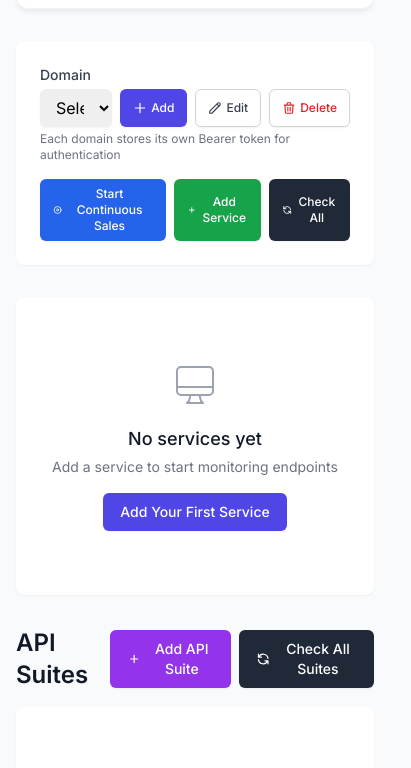
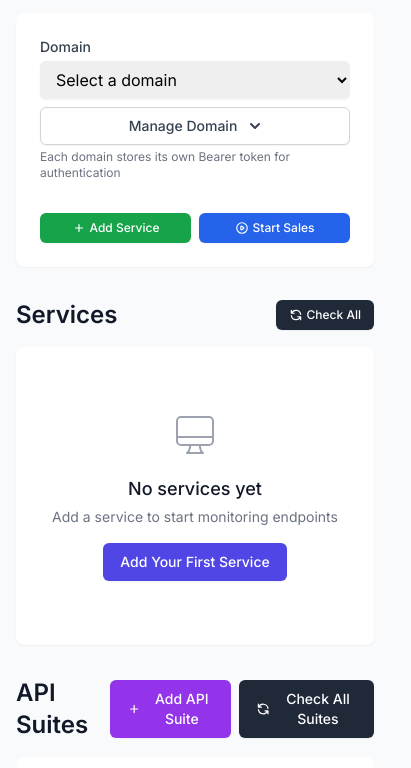
Before and after one commit to Ashbinbiju/Test, a website: page index.html in a window 390 px wide. Shown: the part 573-1341 px from the top of the page, 411 px wide, since content can reach past the window. Drawn offline with nearby package versions, Linux system fonts and the light colour scheme.

Commit message:
Update index.html

```diff
--- a/index.html
+++ b/index.html
@@ -6,6 +6,8 @@
   <title>RCAPI TEST</title>
   <link href="https://cdn.jsdelivr.net/npm/tailwindcss@2.2.19/dist/tailwind.min.css" rel="stylesheet">
   <link href="https://fonts.googleapis.com/css2?family=Inter:wght@300;400;500;600;700&display=swap" rel="stylesheet">
+  <!-- Alpine JS for dropdown interactivity -->
+  <script defer src="https://unpkg.com/alpinejs@3.x.x/dist/cdn.min.js"></script>
   <style>
     /* Styles for spinner and service card status */
     .spinner {
@@ -173,11 +175,11 @@
 <body>
   <div class="min-h-screen flex flex-col">
     <!-- Header -->
-    <header class="bg-white shadow-lg sticky top-0 z-10"> <!-- More pronounced shadow for header -->
+    <header class="bg-white shadow-lg sticky top-0 z-10">
       <div class="max-w-7xl mx-auto px-4 sm:px-6 lg:px-8 py-4">
-        <div class="flex justify-between items-center">
+        <div class="flex flex-col sm:flex-row justify-between items-center space-y-4 sm:space-y-0">
           <div class="flex items-center space-x-3">
-            <div class="bg-gradient-to-r from-indigo-500 to-purple-600 p-2 rounded-lg shadow-xl"> <!-- Updated gradient for header icon -->
+            <div class="bg-gradient-to-r from-indigo-500 to-purple-600 p-2 rounded-lg shadow-xl">
               <svg xmlns="http://www.w3.org/2000/svg" class="h-6 w-6 text-white" fill="none" viewBox="0 0 24 24" stroke="currentColor">
                 <path stroke-linecap="round" stroke-linejoin="round" stroke-width="2" d="M5 12h14M5 12a2 2 0 012-2V6a2 2 0 012-2h14a2 2 0 012 2v4a2 2 0 01-2 2M5 12a2 2 0 002 2v4a2 2 0 002 2h14a2 2 0 002-2v-4a2 2 0 00-2-2m-2-4h.01M17 16h.01" />
               </svg>
@@ -242,64 +244,58 @@
         <!-- Domain Selection -->
         <div class="bg-white rounded-lg shadow-sm p-6 mb-8">
           <div class="flex flex-col md:flex-row md:items-center md:justify-between space-y-4 md:space-y-0">
-            <div class="w-full md:w-2/3">
+            <div class="w-full md:flex-grow">
               <label for="domain-select" class="block text-sm font-medium text-gray-700 mb-1">Domain</label>
-              <div class="flex space-x-2">
+              <div class="flex flex-col sm:flex-row sm:space-x-2 space-y-2 sm:space-y-0">
                 <select id="domain-select" class="flex-grow block w-full rounded-md border-gray-300 shadow-sm focus:border-indigo-500 focus:ring-indigo-500 sm:text-sm px-3 py-2">
                   <option value="" disabled selected>Select a domain</option>
                 </select>
-                <div class="flex space-x-2">
-                  <button id="add-domain-btn" class="inline-flex items-center px-3 py-1.5 border border-transparent text-xs font-medium rounded-md shadow-sm text-white bg-indigo-600 hover:bg-indigo-700 focus:outline-none focus:ring-2 focus:ring-offset-2 focus:ring-indigo-500">
-                    <svg xmlns="http://www.w3.org/2000/svg" class="h-3.5 w-3.5 mr-1" fill="none" viewBox="0 0 24 24" stroke="currentColor">
-                      <path stroke-linecap="round" stroke-linejoin="round" stroke-width="2" d="M12 4v16m8-8H4" />
-                    </svg>
-                    Add
-                  </button>
-                  <button id="edit-domain-btn" class="inline-flex items-center px-3 py-1.5 border border-gray-300 text-xs font-medium rounded-md shadow-sm text-gray-700 bg-white hover:bg-gray-50 focus:outline-none focus:ring-2 focus:ring-offset-2 focus:ring-indigo-500">
-                    <svg xmlns="http://www.w3.org/2000/svg" class="h-3.5 w-3.5 mr-1" fill="none" viewBox="0 0 24 24" stroke="currentColor">
-                      <path stroke-linecap="round" stroke-linejoin="round" stroke-width="2" d="M15.232 5.232l3.536 3.536m-2.036-5.036a2.5 2.5 0 113.536 3.536L6.5 21.036H3v-3.572L16.732 3.732z" />
-                    </svg>
-                    Edit
-                  </button>
-                  <button id="delete-domain-btn" class="inline-flex items-center px-3 py-1.5 border border-gray-300 text-xs font-medium rounded-md shadow-sm text-red-600 bg-white hover:bg-red-50 focus:outline-none focus:ring-2 focus:ring-offset-2 focus:ring-red-500">
-                    <svg xmlns="http://www.w3.org/2000/svg" class="h-3.5 w-3.5 mr-1" fill="none" viewBox="0 0 24 24" stroke="currentColor">
-                      <path stroke-linecap="round" stroke-linejoin="round" stroke-width="2" d="M19 7l-.867 12.142A2 2 0 0116.138 21H7.862a2 2 0 01-1.995-1.858L5 7m5 4v6m4-6v6m1-10V4a1 1 0 00-1-1h-4a1 1 0 00-1 1v3M4 7h16" />
-                    </svg>
-                    Delete
-                  </button>
+                <!-- Dropdown for Domain Management -->
+                <div x-data="{ open: false }" class="relative inline-block text-left">
+                  <div>
+                    <button @click="open = !open" type="button" class="inline-flex justify-center w-full rounded-md border border-gray-300 shadow-sm px-4 py-2 bg-white text-sm font-medium text-gray-700 hover:bg-gray-50 focus:outline-none focus:ring-2 focus:ring-offset-2 focus:ring-indigo-500" id="menu-button" aria-expanded="true" aria-haspopup="true">
+                      Manage Domain
+                      <svg class="-mr-1 ml-2 h-5 w-5" xmlns="http://www.w3.org/2000/svg" viewBox="0 0 20 20" fill="currentColor" aria-hidden="true">
+                        <path fill-rule="evenodd" d="M5.293 7.293a1 1 0 011.414 0L10 10.586l3.293-3.293a1 1 0 111.414 1.414l-4 4a1 1 0 01-1.414 0l-4-4a1 1 0 010-1.414z" clip-rule="evenodd" />
+                      </svg>
+                    </button>
+                  </div>
+                  <div x-show="open" @click.away="open = false" x-transition class="origin-top-right absolute right-0 mt-2 w-56 rounded-md shadow-lg bg-white ring-1 ring-black ring-opacity-5 focus:outline-none" role="menu" aria-orientation="vertical" aria-labelledby="menu-button" tabindex="-1">
+                    <div class="py-1" role="none">
+                      <a href="#" id="add-domain-btn-dropdown" class="text-gray-700 block px-4 py-2 text-sm hover:bg-gray-100" role="menuitem" tabindex="-1">Add New Domain</a>
+                      <a href="#" id="edit-domain-btn-dropdown" class="text-gray-700 block px-4 py-2 text-sm hover:bg-gray-100" role="menuitem" tabindex="-1">Edit Selected</a>
+                      <a href="#" id="delete-domain-btn-dropdown" class="text-red-700 block px-4 py-2 text-sm hover:bg-red-50" role="menuitem" tabindex="-1">Delete Selected</a>
+                    </div>
+                  </div>
                 </div>
               </div>
               <p class="mt-1 text-xs text-gray-500">Each domain stores its own Bearer token for authentication</p>
             </div>
-            <div class="flex space-x-2">
-              <button id="continuous-transaction-btn" class="inline-flex items-center px-3 py-1.5 border border-transparent text-xs font-medium rounded-md shadow-sm text-white bg-blue-600 hover:bg-blue-700 focus:outline-none focus:ring-2 focus:ring-offset-2 focus:ring-blue-500">
-                <svg xmlns="http://www.w3.org/2000/svg" class="h-3.5 w-3.5 mr-1" fill="none" viewBox="0 0 24 24" stroke="currentColor" stroke-width="2">
-                  <path stroke-linecap="round" stroke-linejoin="round" d="M14.752 11.168l-3.197-2.132A1 1 0 0010 9.87v4.263a1 1 0 001.555.832l3.197-2.132a1 1 0 000-1.664z" />
-                  <path stroke-linecap="round" stroke-linejoin="round" d="M21 12a9 9 0 11-18 0 9 9 0 0118 0z" />
-                </svg>
-                Start Continuous Sales
+            <div class="flex space-x-2 pt-4 md:pt-0 md:pl-4">
+              <button id="add-service-btn" class="flex-1 sm:flex-initial inline-flex items-center justify-center px-3 py-1.5 border border-transparent text-xs font-medium rounded-md shadow-sm text-white bg-green-600 hover:bg-green-700 focus:outline-none focus:ring-2 focus:ring-offset-2 focus:ring-green-500">
+                <svg xmlns="http://www.w3.org/2000/svg" class="h-3.5 w-3.5 mr-1" fill="none" viewBox="0 0 24 24" stroke="currentColor"><path stroke-linecap="round" stroke-linejoin="round" stroke-width="2" d="M12 6v6m0 0v6m0-6h6m-6 0H6" /></svg>
+                <span>Add Service</span>
               </button>
-              <button id="add-service-btn" class="inline-flex items-center px-3 py-1.5 border border-transparent text-xs font-medium rounded-md shadow-sm text-white bg-green-600 hover:bg-green-700 focus:outline-none focus:ring-2 focus:ring-offset-2 focus:ring-green-500">
-                <svg xmlns="http://www.w3.org/2000/svg" class="h-3.5 w-3.5 mr-1" fill="none" viewBox="0 0 24 24" stroke="currentColor">
-                  <path stroke-linecap="round" stroke-linejoin="round" stroke-width="2" d="M12 6v6m0 0v6m0-6h6m-6 0H6" />
-                </svg>
-                Add Service
+              <button id="continuous-transaction-btn" class="flex-1 sm:flex-initial inline-flex items-center justify-center px-3 py-1.5 border border-transparent text-xs font-medium rounded-md shadow-sm text-white bg-blue-600 hover:bg-blue-700 focus:outline-none focus:ring-2 focus:ring-offset-2 focus:ring-blue-500">
+                <svg xmlns="http://www.w3.org/2000/svg" class="h-3.5 w-3.5 mr-1" fill="none" viewBox="0 0 24 24" stroke="currentColor" stroke-width="2"><path stroke-linecap="round" stroke-linejoin="round" d="M14.752 11.168l-3.197-2.132A1 1 0 0010 9.87v4.263a1 1 0 001.555.832l3.197-2.132a1 1 0 000-1.664z" /><path stroke-linecap="round" stroke-linejoin="round" d="M21 12a9 9 0 11-18 0 9 9 0 0118 0z" /></svg>
+                <span>Start Sales</span>
               </button>
+            </div>
+          </div>
+        </div>
+
+        <!-- Notification Settings Placeholder -->
+        <div id="notification-settings-placeholder" class="hidden"></div>
+
+        <!-- Services Grid -->
+        <div id="services-container" class="mb-8">
+          <div class="flex justify-between items-center mb-4">
+              <h2 class="text-2xl font-semibold text-gray-900">Services</h2>
               <button id="check-all-btn" class="inline-flex items-center px-3 py-1.5 border border-transparent text-xs font-medium rounded-md shadow-sm text-white bg-gray-800 hover:bg-gray-900 focus:outline-none focus:ring-2 focus:ring-offset-2 focus:ring-gray-500">
-                <svg xmlns="http://www.w3.org/2000/svg" class="h-3.5 w-3.5 mr-1" fill="none" viewBox="0 0 24 24" stroke="currentColor">
-                  <path stroke-linecap="round" stroke-linejoin="round" stroke-width="2" d="M4 4v5h.582m15.356 2A8.001 8.001 0 004.582 9m0 0H9m11 11v-5h-.581m0 0a8.003 8.003 0 01-15.357-2m15.357 2H15" />
-                </svg>
+                <svg xmlns="http://www.w3.org/2000/svg" class="h-3.5 w-3.5 mr-1" fill="none" viewBox="0 0 24 24" stroke="currentColor"><path stroke-linecap="round" stroke-linejoin="round" stroke-width="2" d="M4 4v5h.582m15.356 2A8.001 8.001 0 004.582 9m0 0H9m11 11v-5h-.581m0 0a8.003 8.003 0 01-15.357-2m15.357 2H15" /></svg>
                 Check All
               </button>
-            </div>
-          </div>
-        </div>
-
-        <!-- Notification Settings Placeholder -->
-        <div id="notification-settings-placeholder" class="hidden"></div>
-
-        <!-- Services Grid -->
-        <div id="services-container" class="mb-8">
+          </div>
           <div id="services-grid" class="grid grid-cols-1 md:grid-cols-2 lg:grid-cols-3 gap-6"></div>
           <div id="empty-state" class="text-center py-16 bg-white rounded-lg shadow-sm hidden">
             <svg xmlns="http://www.w3.org/2000/svg" class="h-12 w-12 mx-auto text-gray-400 mb-4" fill="none" viewBox="0 0 24 24" stroke="currentColor">
@@ -319,15 +315,11 @@
             <h2 class="text-2xl font-semibold text-gray-900">API Suites</h2>
             <div class="flex space-x-2">
               <button id="add-api-suite-btn" class="inline-flex items-center px-4 py-2 border border-transparent text-sm font-medium rounded-md shadow-sm text-white bg-purple-600 hover:bg-purple-700 focus:outline-none focus:ring-2 focus:ring-offset-2 focus:ring-purple-500">
-                <svg xmlns="http://www.w3.org/2000/svg" class="h-5 w-5 mr-2" fill="none" viewBox="0 0 24 24" stroke="currentColor">
-                  <path stroke-linecap="round" stroke-linejoin="round" stroke-width="2" d="M12 6v6m0 0v6m0-6h6m-6 0H6" />
-                </svg>
+                <svg xmlns="http://www.w3.org/2000/svg" class="h-5 w-5 mr-2" fill="none" viewBox="0 0 24 24" stroke="currentColor"><path stroke-linecap="round" stroke-linejoin="round" stroke-width="2" d="M12 6v6m0 0v6m0-6h6m-6 0H6" /></svg>
                 Add API Suite
               </button>
               <button id="check-all-api-suites-btn" class="inline-flex items-center px-4 py-2 border border-transparent text-sm font-medium rounded-md shadow-sm text-white bg-gray-800 hover:bg-gray-900 focus:outline-none focus:ring-2 focus:ring-offset-2 focus:ring-gray-500">
-                <svg xmlns="http://www.w3.org/2000/svg" class="h-5 w-5 mr-2" fill="none" viewBox="0 0 24 24" stroke="currentColor">
-                  <path stroke-linecap="round" stroke-linejoin="round" stroke-width="2" d="M4 4v5h.582m15.356 2A8.001 8.001 0 004.582 9m0 0H9m11 11v-5h-.581m0 0a8.003 8.003 0 01-15.357-2m15.357 2H15" />
-                </svg>
+                <svg xmlns="http://www.w3.org/2000/svg" class="h-5 w-5 mr-2" fill="none" viewBox="0 0 24 24" stroke="currentColor"><path stroke-linecap="round" stroke-linejoin="round" stroke-width="2" d="M4 4v5h.582m15.356 2A8.001 8.001 0 004.582 9m0 0H9m11 11v-5h-.581m0 0a8.003 8.003 0 01-15.357-2m15.357 2H15" /></svg>
                 Check All Suites
               </button>
             </div>
@@ -1053,10 +1045,6 @@
       // Update domain count
       document.getElementById('domain-count').textContent = `${domains.length} domain${domains.length !== 1 ? 's' : ''}`;
 
-      // Enable/disable edit and delete buttons based on whether a domain is selected
-      const hasSelectedDomain = !!getSelectedDomain();
-      document.getElementById('edit-domain-btn').disabled = !hasSelectedDomain;
-      document.getElementById('delete-domain-btn').disabled = !hasSelectedDomain;
     }
 
     function renderServices() {
@@ -2139,7 +2127,7 @@
         if (customer && customer.customerNumber) payload.customer = { customerNumber: customer.customerNumber };
         if (eventId) payload.event = { id: eventId };
 
-        return { payload, saleDataForRefund: { items: selectedItems, eventId, registerInfo, customerNumber: payload.customer?.customerNumber, totalAmount: payload.totalAmount } };
+        return { payload, saleDataForRefund: { items: selectedItems, eventId, registerInfo, customerNumber: payload.customer?.customerNumber } };
     }
 
     function createRefundPayloadJS(saleToRefund, payModeId, taxes) {
@@ -2262,7 +2250,9 @@
                 const selectedItems = [...availableItems].sort(() => 0.5 - Math.random()).slice(0, numItems);
                 logToModal(`Selected ${selectedItems.length} item(s): ${selectedItems.map(i => i.name).join(', ')}`);
 
+                if (registers.length === 0) throw new Error("No registers found for this domain.");
                 const registerInfo = registers[Math.floor(Math.random() * registers.length)];
+
                 const eventId = events.length > 0 ? events[Math.floor(Math.random() * events.length)].id : null;
 
                 const { payload, saleDataForRefund } = createSalePayloadJS(selectedItems, eventId, payModeId, registerInfo, taxes, customers);
@@ -2308,7 +2298,7 @@
                 <path stroke-linecap="round" stroke-linejoin="round" d="M14.752 11.168l-3.197-2.132A1 1 0 0010 9.87v4.263a1 1 0 001.555.832l3.197-2.132a1 1 0 000-1.664z" />
                 <path stroke-linecap="round" stroke-linejoin="round" d="M21 12a9 9 0 11-18 0 9 9 0 0118 0z" />
             </svg>
-            Start Continuous Sales
+            <span>Start Sales</span>
         `;
         btn.classList.remove('bg-red-600', 'hover:bg-red-700');
         btn.classList.add('bg-blue-600', 'hover:bg-blue-700');
@@ -2326,6 +2316,7 @@
 
       // Environment switching
       document.getElementById('beta-env').addEventListener('click', () => {
+        stopContinuousTransactions();
         state.currentEnv = 'beta';
         stopAllAutoChecks();
         saveState();
@@ -2335,6 +2326,7 @@
       });
 
       document.getElementById('uat-env').addEventListener('click', () => {
+        stopContinuousTransactions();
         state.currentEnv = 'uat';
         stopAllAutoChecks();
         saveState();
@@ -2344,6 +2336,7 @@
       });
 
       document.getElementById('live-env').addEventListener('click', () => {
+        stopContinuousTransactions();
         state.currentEnv = 'production';
         stopAllAutoChecks();
         saveState();
@@ -2354,6 +2347,7 @@
 
       // Domain selection
       document.getElementById('domain-select').addEventListener('change', (e) => {
+        stopContinuousTransactions();
         getCurrentEnvData().selectedDomainId = e.target.value;
         stopAllAutoChecks();
         saveState();
@@ -2361,19 +2355,10 @@
         setupAutoChecks();
       });
 
-      // Domain modal
-      document.getElementById('add-domain-btn').addEventListener('click', function() {
-        console.log('Add domain button clicked');
-        openDomainModal();
-      });
-
-      document.getElementById('edit-domain-btn').addEventListener('click', function() {
-        console.log('Edit domain button clicked');
-        const domain = getSelectedDomain();
-        if (domain) openDomainModal(domain.id);
-      });
-
-      document.getElementById('delete-domain-btn').addEventListener('click', deleteDomain);
+      // Domain modal dropdown buttons
+      document.getElementById('add-domain-btn-dropdown').addEventListener('click', (e) => { e.preventDefault(); openDomainModal(); });
+      document.getElementById('edit-domain-btn-dropdown').addEventListener('click', (e) => { e.preventDefault(); const domain = getSelectedDomain(); if (domain) openDomainModal(domain.id); });
+      document.getElementById('delete-domain-btn-dropdown').addEventListener('click', (e) => { e.preventDefault(); deleteDomain(); });
 
       document.getElementById('close-domain-modal').addEventListener('click', closeDomainModal);
       document.getElementById('cancel-domain-btn').addEventListener('click', closeDomainModal);
@@ -2715,7 +2700,7 @@
               <path stroke-linecap="round" stroke-linejoin="round" d="M21 12a9 9 0 11-18 0 9 9 0 0118 0z" />
               <path stroke-linecap="round" stroke-linejoin="round" d="M9 10h.01M15 10h.01M9 14h.01M15 14h.01" />
             </svg>
-            Stop Continuous Sales
+            <span>Stop Sales</span>
           `;
           btn.classList.remove('bg-blue-600', 'hover:bg-blue-700');
           btn.classList.add('bg-red-600', 'hover:bg-red-700');
```
